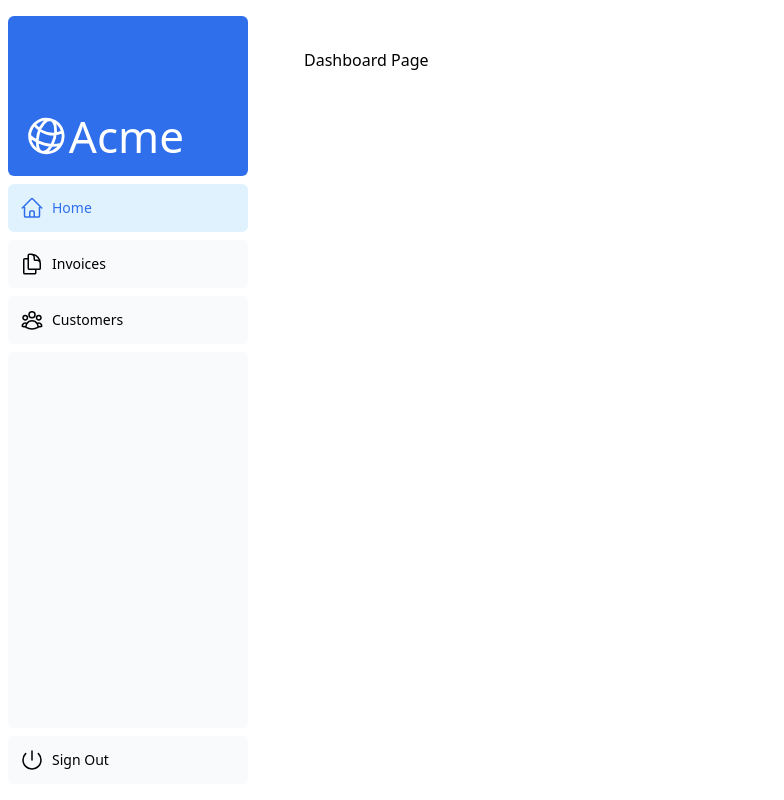
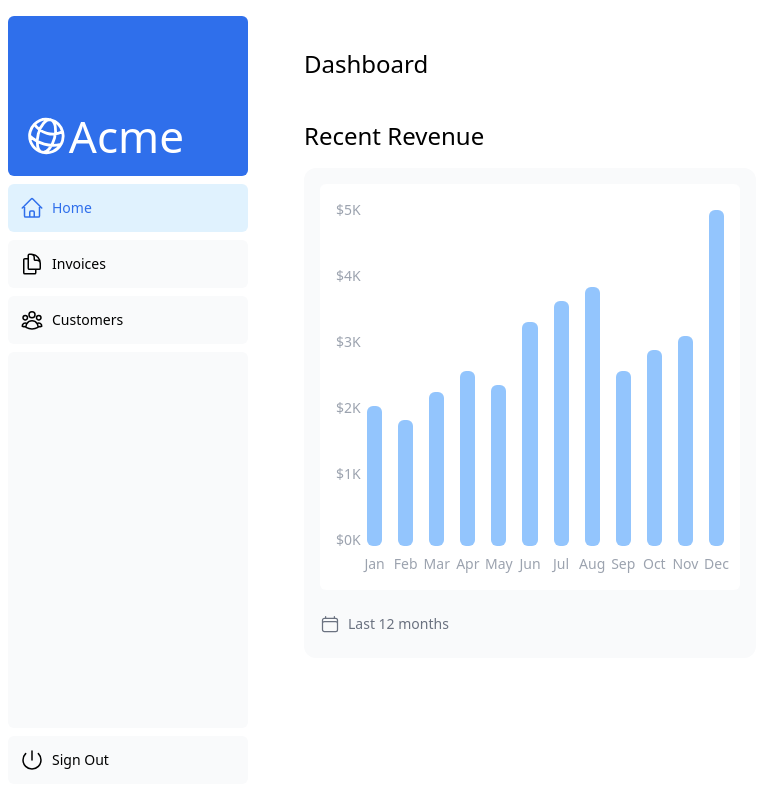
Before and after one commit to yuyeapp/nextjs_dashboard, a Next.js app: page /dashboard in a window 1280 px wide. Shown: the whole page, without its empty margins (0-784 px from the left). Built offline with nearby package versions, Linux system fonts and the light colour scheme.

Commit message:
Chapter 7: Fetching data [Part 1]

```diff
--- a/app/dashboard/page.tsx
+++ b/app/dashboard/page.tsx
@@ -1,3 +1,29 @@
-export default function Page() {
-    return <p>Dashboard Page</p>;
+import { Card } from '@/app/ui/dashboard/cards';
+import RevenueChart from '@/app/ui/dashboard/revenue-chart';
+import LatestInvoices from '@/app/ui/dashboard/latest-invoices';
+import { fetchRevenue } from '@/app/lib/data';
+
+export default async function Page() {
+    const revenue = await fetchRevenue();
+    return (
+        <main>
+            <h1 className="mb-4 text-xl md:text-2xl">
+                Dashboard
+            </h1>
+            <div className="grid gap-6 sm:grid-cols-2 lg:grid-cols-4">
+                {/* <Card title="Collected" value={totalPaidInvoices} type="collected" /> */}
+                {/* <Card title="Pending" value={totalPendingInvoices} type="pending" /> */}
+                {/* <Card title="Total Invoices" value={numberOfInvoices} type="invoices" /> */}
+                {/* <Card
+          title="Total Customers"
+          value={numberOfCustomers}
+          type="customers"
+        /> */}
+            </div>
+            <div className="mt-6 grid grid-cols-1 gap-6 md:grid-cols-4 lg:grid-cols-8">
+                <RevenueChart revenue={revenue} />
+                {/* <LatestInvoices latestInvoices={latestInvoices} /> */}
+            </div>
+        </main>
+    );
 }
--- a/app/lib/data.ts
+++ b/app/lib/data.ts
@@ -8,24 +8,29 @@
   Revenue,
 } from './definitions';
 import { formatCurrency } from './utils';
+import { users, customers, invoices, revenue } from './placeholder-data'
+
+// export async function fetchRevenue() {
+//   try {
+//     // Artificially delay a response for demo purposes.
+//     // Don't do this in production :)
+
+//     // console.log('Fetching revenue data...');
+//     // await new Promise((resolve) => setTimeout(resolve, 3000));
+
+//     const data = await sql<Revenue>`SELECT * FROM revenue`;
+
+//     // console.log('Data fetch completed after 3 seconds.');
+
+//     return data.rows;
+//   } catch (error) {
+//     console.error('Database Error:', error);
+//     throw new Error('Failed to fetch revenue data.');
+//   }
+// }
 
 export async function fetchRevenue() {
-  try {
-    // Artificially delay a response for demo purposes.
-    // Don't do this in production :)
-
-    // console.log('Fetching revenue data...');
-    // await new Promise((resolve) => setTimeout(resolve, 3000));
-
-    const data = await sql<Revenue>`SELECT * FROM revenue`;
-
-    // console.log('Data fetch completed after 3 seconds.');
-
-    return data.rows;
-  } catch (error) {
-    console.error('Database Error:', error);
-    throw new Error('Failed to fetch revenue data.');
-  }
+  return revenue;
 }
 
 export async function fetchLatestInvoices() {
--- a/app/ui/dashboard/revenue-chart.tsx
+++ b/app/ui/dashboard/revenue-chart.tsx
@@ -1,6 +1,6 @@
 import { generateYAxis } from '@/app/lib/utils';
 import { CalendarIcon } from '@heroicons/react/24/outline';
-import { lusitana } from '@/app/ui/fonts';
+// import { lusitana } from '@/app/ui/fonts';
 import { Revenue } from '@/app/lib/definitions';
 
 // This component is representational only.
@@ -17,20 +17,20 @@
   const chartHeight = 350;
   // NOTE: Uncomment this code in Chapter 7
 
-  // const { yAxisLabels, topLabel } = generateYAxis(revenue);
+  const { yAxisLabels, topLabel } = generateYAxis(revenue);
 
-  // if (!revenue || revenue.length === 0) {
-  //   return <p className="mt-4 text-gray-400">No data available.</p>;
-  // }
+  if (!revenue || revenue.length === 0) {
+    return <p className="mt-4 text-gray-400">No data available.</p>;
+  }
 
   return (
     <div className="w-full md:col-span-4">
-      <h2 className={`${lusitana.className} mb-4 text-xl md:text-2xl`}>
+      <h2 className="mb-4 text-xl md:text-2xl">
         Recent Revenue
       </h2>
       {/* NOTE: Uncomment this code in Chapter 7 */}
 
-      {/* <div className="rounded-xl bg-gray-50 p-4">
+      <div className="rounded-xl bg-gray-50 p-4">
         <div className="sm:grid-cols-13 mt-0 grid grid-cols-12 items-end gap-2 rounded-md bg-white p-4 md:gap-4">
           <div
             className="mb-6 hidden flex-col justify-between text-sm text-gray-400 sm:flex"
@@ -59,7 +59,7 @@
           <CalendarIcon className="h-5 w-5 text-gray-500" />
           <h3 className="ml-2 text-sm text-gray-500 ">Last 12 months</h3>
         </div>
-      </div> */}
+      </div>
     </div>
   );
 }
```
